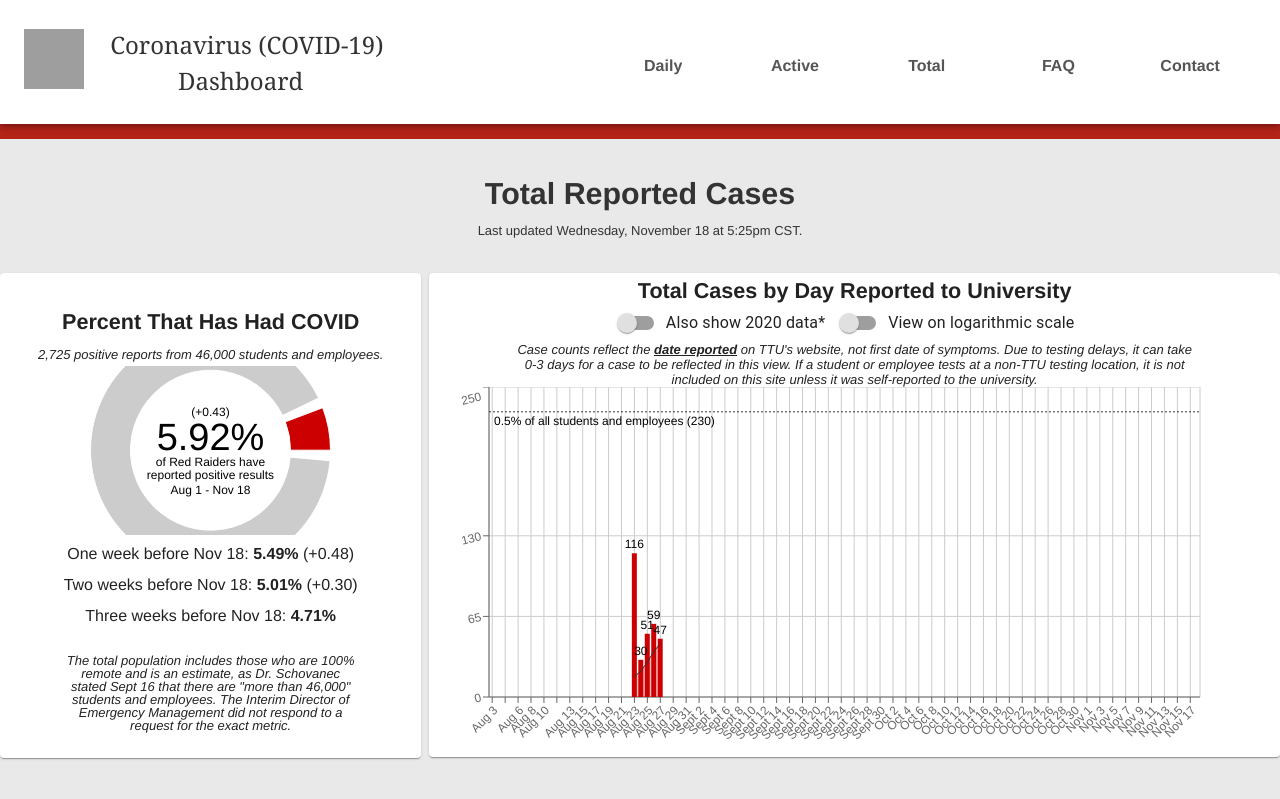
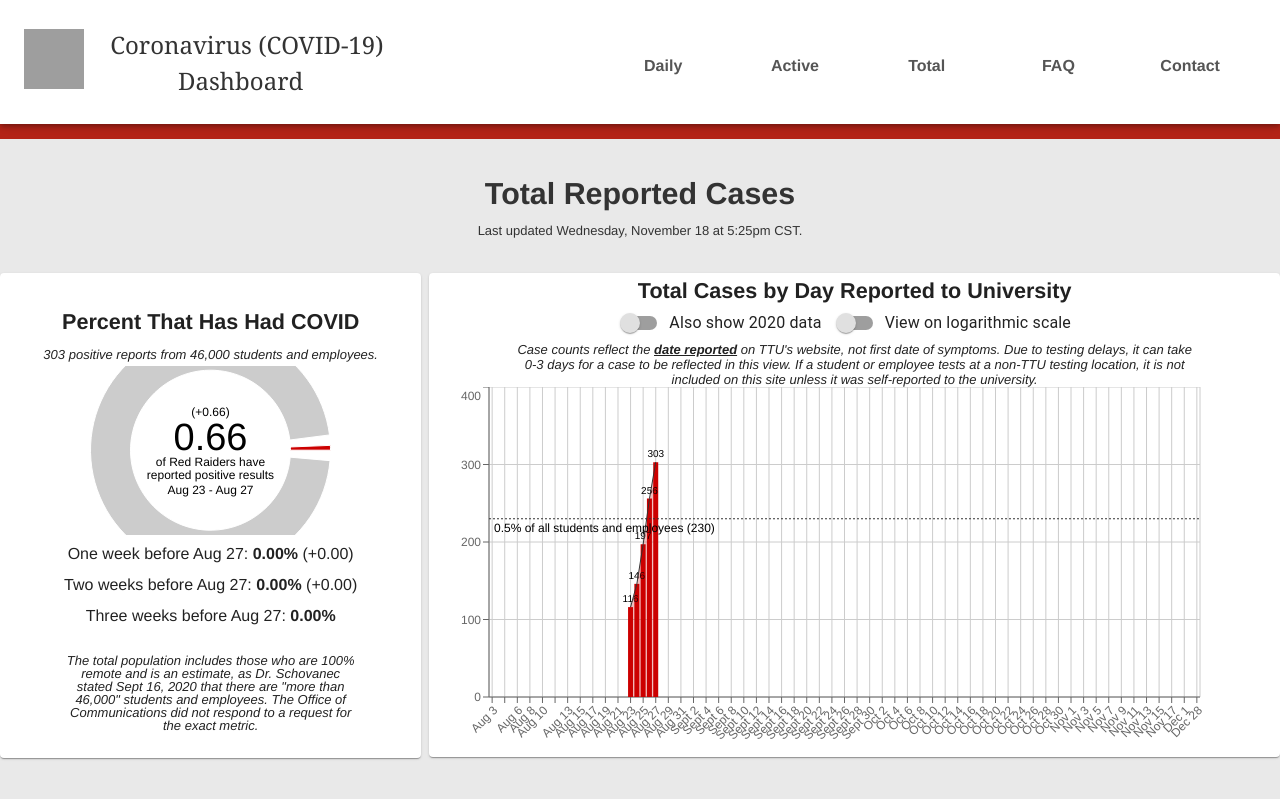
Before and after one commit to adrianaholley/adrianaholley.github.io, a React (Create React App) app: page /#/total in a window 1280 px wide. Shown: the top 799 px of the page. Built offline with nearby package versions, Linux system fonts and the light colour scheme; grey boxes are pictures that could not be loaded.

Commit message:
update rest of total charts

```diff
--- a/src/New.js
+++ b/src/New.js
@@ -5,7 +5,7 @@ import React, { Component } from 'react';
 import Newpie from './Newpie.js';
 import Newgraph from './Newgraph.js';
 
-var siteupdatetime = "Last updated Friday, August 27 at 9:00pm CST."
+var siteupdatetime = "Last updated Friday, August 27, 2021 at 9:00pm CST."
 // var notice = "Data for Oct 28 - Oct 30 is affected by a delay in reporting from labs. This will affect the 7-day average for the first week of November."
 class New extends Component {
 
--- a/src/Newgraph.js
+++ b/src/Newgraph.js
@@ -70,7 +70,7 @@ class Newgraph extends Component {
 
                             {this.state.LogViewIsOff ? (
 								<YAxis
-									angle={-14} fontSize="12"
+									fontSize="12"
 									domain={this.state.PastDataIsOff ?
 										(['dataMin - 16.6', 'dataMax + 134'])
 										: (['dataMin', 'dataMax + 22'])}
--- a/src/Totalpie.js
+++ b/src/Totalpie.js
@@ -4,17 +4,20 @@ import { isMobile } from 'react-device-detect';
 
 const COLORS = ['#cc0000', '#cccccc'];
 
-const data01 = [{ name: 'Group A', value: 2725 }, { name: 'Group B', value: 43275 }] //
 
-var currentdate = "Nov 18" //done
-var totaltoday = 2725
-var percentagetoday = "5.92%"
-var percentagetodaychange = "(+0.43)"
-var aweekago = "5.49%" //done
-var aweekagochange = "(+0.48)" //done
-var twoweeksago = "5.01%" //done
-var twoweeksagochange = "(+0.30)" //done
-var threeweeksago = "4.71%" //done
+var currentdate = "Aug 27" //done
+var totaltoday = 303
+var notinfected = (46000-totaltoday)
+var percentagetoday = (totaltoday/46000*100).toFixed(2)
+var percentagetodaychange = "(+0.66)"
+var aweekago = "0.00%" //done
+var aweekagochange = "(+0.00)" //done
+var twoweeksago = "0.00%" //done
+var twoweeksagochange = "(+0.00)" //done
+var threeweeksago = "0.00%" //done
+
+const data01 = [{ name: 'Group A', value: totaltoday }, { name: 'Group B', value: notinfected }] //
+
 
 class Totalpie extends Component {
 
@@ -37,7 +40,7 @@ class Totalpie extends Component {
                             <Label value={percentagetoday} position="centerBottom" className='label' fontSize='38px' />
                             <Label value="of Red Raiders have" position="center" className='label-top' fontSize='12px' />
                             <Label value="reported positive results" position="center" className='label-middle' fontSize='12px' />
-                            <Label value={"Aug 1 - " + currentdate} position="centerTop" className='label-bottom' fontSize='12px' />
+                            <Label value={"Aug 23 - " + currentdate} position="centerTop" className='label-bottom' fontSize='12px' />
                             {data01.map((entry, index) => <Cell fill={COLORS[index % COLORS.length]} />)}
                         </Pie>
                     </PieChart>
@@ -54,8 +57,8 @@ class Totalpie extends Component {
                 <p className="popinfo"><i><font size="2">
                     <div className={isMobile ? ("adjustabletextmobile") : ('adjustabletextseventy')}>
                         The total population includes those who are 100% remote and is an estimate,
-                        as Dr. Schovanec stated Sept 16 that there are "more than 46,000" students and employees.
-                        The Interim Director of Emergency Management did not respond to a request for the exact metric.
+                        as Dr. Schovanec stated Sept 16, 2020 that there are "more than 46,000" students and employees.
+                        The Office of Communications did not respond to a request for the exact metric.
                     </div>
                 </font></i></p>
             </div>
--- a/src/fall2020.js
+++ b/src/fall2020.js
@@ -872,6 +872,16 @@ const fall2020 = [
 		"Daily 2021": null,
 		"Daily 2021 avg": null,
 		"Total 2020": 2725
+	},
+	{
+		"Date": "Dec 1",
+	},
+	{
+		"Date": "Dec 15"
+	},
+	{
+		"Date": "Dec 28",
+		"Total 2020": 3197
 	}
 ];
 
--- a/src/totalgraph.js
+++ b/src/totalgraph.js
@@ -45,7 +45,7 @@ class Totalgraph extends Component {
                 <Grid>
                     <h5 style={{ marginBottom: 0, marginTop: 5 }}>Total Cases by Day Reported to University</h5>
                     {/* switches */}
-                    <FormControlLabel control={<RedSwitch onChange={() => this.setState({ PastDataIsOff: !this.state.PastDataIsOff })} name="PastDataIsOff" />} label="Also show 2020 data*" />
+                    <FormControlLabel control={<RedSwitch onChange={() => this.setState({ PastDataIsOff: !this.state.PastDataIsOff })} name="PastDataIsOff" />} label="Also show 2020 data" />
                     <FormControlLabel control={<RedSwitch onChange={() => this.setState({ LogViewIsOff: !this.state.LogViewIsOff })} />} label="View on logarithmic scale" />
 
                     <a><i><font size="2">
@@ -70,41 +70,41 @@ class Totalgraph extends Component {
 
                             {this.state.LogViewIsOff ? (
 								<YAxis
-									angle={-14} fontSize="12"
+									fontSize="12"
 									domain={this.state.PastDataIsOff ?
-										(['dataMin - 16.6', 'dataMax + 134'])
-										: (['dataMin', 'dataMax + 22'])}
+										(['dataMin - 116', 'dataMax + 97'])
+										: (['dataMin - 18', 'dataMax + 103'])}
 								/>) : (
 								<YAxis interval={8} scale="log" domain={['0', 'dataMax + 350']} fontSize="12" />)
 							}
 
                             {/* 2021 */}
                             <Bar
-                                dataKey={"Daily 2021"}
+                                dataKey={"Total 2021"}
                                 fill="#cc0000" >
                                     <LabelList
-                                        dataKey={"Daily 2021"}
+                                        dataKey={"Total 2021"}
                                         position="top"
-                                        fontSize={isMobile ? ("8") : ("12")}
+										fontSize={isMobile ? ("8") : ("10")}
                                     />
                             </Bar>
 
                             {/* 2020 */}
                             {this.state.PastDataIsOff ? ("") :
                                 <Bar
-                                    dataKey={"Daily 2020"}
+                                    dataKey={"Total 2020"}
                                     fill="#666666" >
                                         <LabelList
-                                            dataKey="Daily 2020"
+                                            dataKey="Total 2020"
                                             position="top"
-                                            fontSize={isMobile ? ("8") : ("12")}
+                                            fontSize={isMobile ? ("8") : ("10")}
                                         />
                                 </Bar>
                             }
 
                             {/* 2021 */}
                             <Area
-                                dataKey="Daily 2021 avg"
+                                dataKey="Total 2021"
                                 fill="#cc0000"
                                 stroke="#333333"
                                 connectNulls={true}
@@ -114,7 +114,7 @@ class Totalgraph extends Component {
                             {/* 2020 */}
                             {this.state.PastDataIsOff ? ("") :
                                 <Area
-                                    dataKey="Daily 2020 avg"
+                                    dataKey="Total 2020"
                                     fill="#666666"
                                     strokeDasharray="3 4"
                                     stroke="#666666"
@@ -123,11 +123,18 @@ class Totalgraph extends Component {
                                 />
                             }
 
-							{this.state.PastDataIsOff ? ('') : (<Line dataKey="Daily 2021 avg" stroke="#333333" connectNulls={true} dot={false} fill="#333333" strokeDasharray="1 1" />)}
+							{this.state.PastDataIsOff ? ('') : (<Line dataKey="Total 2021" stroke="#333333" connectNulls={true} dot={false} fill="#333333" strokeDasharray="1 1" />)}
 
                             <Line dataKey="Projection for this date" connectNulls={true} dot={false} stroke="#333333" fill="#333333" strokeDasharray="3 4" />
 
                             <ReferenceLine y={230} stroke="#333" strokeDasharray="2"><Label value="0.5% of all students and employees (230)" position="insideTopLeft" fontSize={isMobile ? ("8") : ("12")}></Label></ReferenceLine>
+                            <ReferenceLine y={460} stroke="#333" strokeDasharray="2"><Label value="1.0% of all students and employees (460)" position="insideTopLeft" fontSize={isMobile ? ("8") : ("12")}></Label></ReferenceLine>
+                            <ReferenceLine y={920} stroke="#333" strokeDasharray="2"><Label value="2.0% of all students and employees (920)" position="insideTopLeft" fontSize={isMobile ? ("8") : ("12")}></Label></ReferenceLine>
+                            <ReferenceLine y={1380} stroke="#333" strokeDasharray="2"><Label value="3.0% of all students and employees (1380)" position="insideTopLeft" fontSize={isMobile ? ("8") : ("12")}></Label></ReferenceLine>
+                            <ReferenceLine y={1840} stroke="#333" strokeDasharray="2"><Label value="4.0% of all students and employees (1840)" position="insideTopLeft" fontSize={isMobile ? ("8") : ("12")}></Label></ReferenceLine>
+                            <ReferenceLine y={2300} stroke="#333" strokeDasharray="2"><Label value="5.0% of all students and employees (2300)" position="insideTopLeft" fontSize={isMobile ? ("8") : ("12")}></Label></ReferenceLine>
+                            <ReferenceLine y={2710} stroke="#333" strokeDasharray="2"><Label value="6.0% of all students and employees (2710)" position="insideTopLeft" fontSize={isMobile ? ("8") : ("12")}></Label></ReferenceLine>
+                            <ReferenceLine y={3220} stroke="#333" strokeDasharray="2"><Label value="7.0% of all students and employees (3220)" position="insideTopLeft" fontSize={isMobile ? ("8") : ("12")}></Label></ReferenceLine>
 
                             <Tooltip wrapperStyle={{ fontSize: "12px" }} />
                         </ComposedChart>
```
